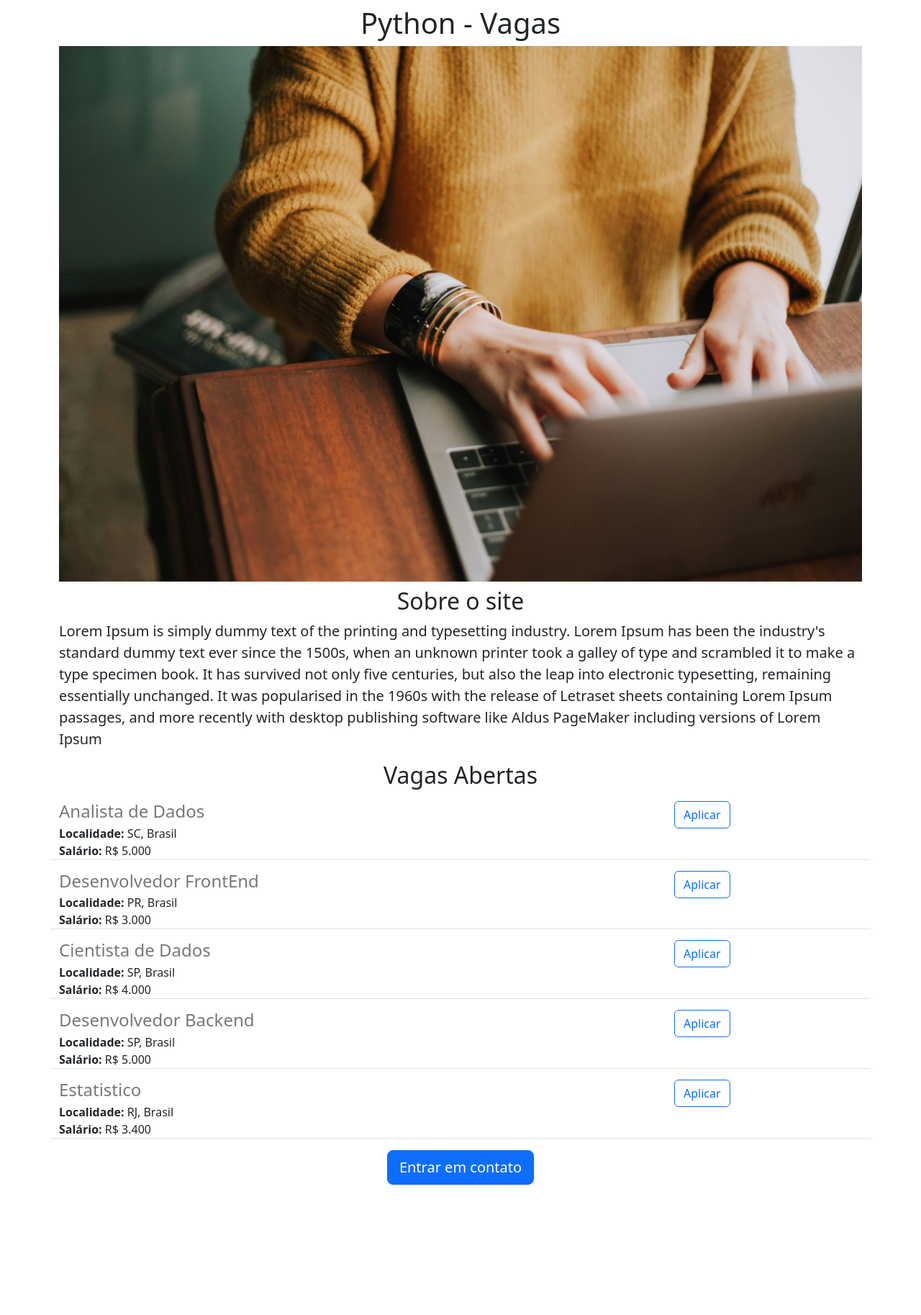
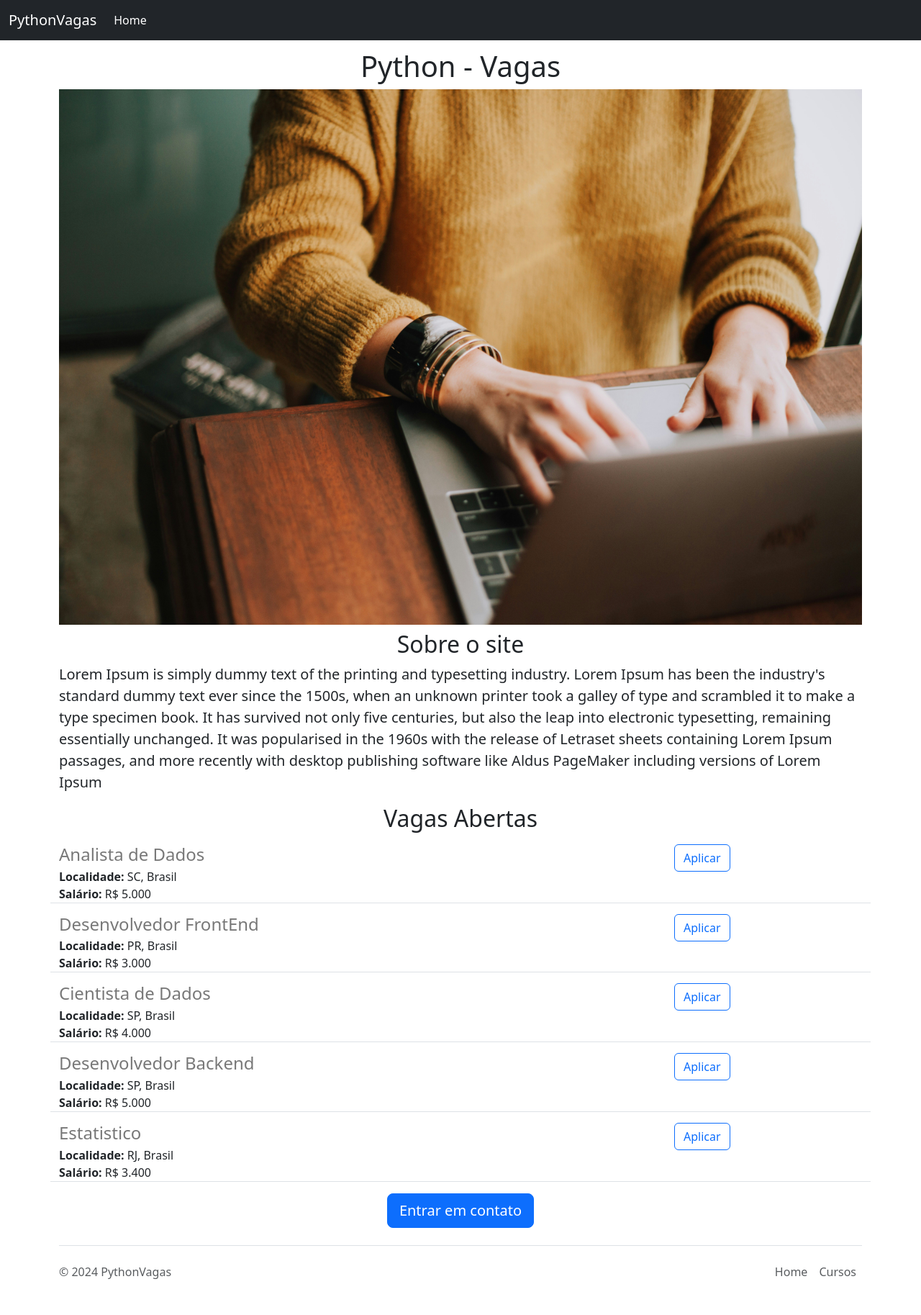
Before and after one commit to Ereseda/Python-Carreiras, a Flask app: page / in a window 1280 px wide. Shown: the whole page at 72% size. Before the commit the page ends 1646 px from the top, so only its background shows below. Run offline with Flask 3, Linux system fonts and the light colour scheme.

Commit message:
Ajustes UI

```diff
--- a/templates/home.html
+++ b/templates/home.html
@@ -8,6 +8,7 @@
 		<link rel="stylesheet" href="https://cdn.jsdelivr.net/npm/bootstrap@5.3.2/dist/css/bootstrap.min.css" integrity="sha384-T3c6CoIi6uLrA9TneNEoa7RxnatzjcDSCmG1MXxSR1GAsXEV/Dwwykc2MPK8M2HN" crossorigin="anonymous">
 	</head>
 	<body>
+		{% include 'includes/navbar.html'%}
 		<div class="container">
 			<h1 class="text-center mt-2 mb-2">Python - Vagas</h1>
 				<img class="img-fluid" src="{{url_for('static', filename='carreira.jpg')}}"/>
@@ -22,9 +23,9 @@
 					{%endfor%}
 				</p>
 				<div class="text-center"">
-					<button class="btn btn-primary btn-lg"">Entrar em contato</button>
+					<a href="mailto:elisjc.er@gmail.com" class="btn btn-primary btn-lg"">Entrar em contato</a>
 				</div>
 		</div>
-
+		{% include 'includes/footer.html'%}
 	</body>
 </html>
--- /dev/null
+++ b/templates/includes/footer.html
@@ -0,0 +1,12 @@
+<div class="container">
+	<footer class="d-flex flex-wrap justify-content-between align-items-center py-3 my-4 border-top">
+		<p class="col-md-4 mb-0 text-muted"">&copy; 2024 PythonVagas</p>
+		<ul class="nav col-md-4 justify-content-end">
+			<li class="nav-item">
+				<a class="nav-link px-2 text-muted"href="#">Home</a>
+			</li>
+			<li class="nav-item">
+				<a class="nav-link px-2 text-muted"href="#">Cursos</a>
+			</li>
+	</footer>
+</div>
--- /dev/null
+++ b/templates/includes/navbar.html
@@ -0,0 +1,19 @@
+<nav class="navbar navbar-expand-lg navbar-dark bg-dark fixed-top">
+	<div class="container-fluid">
+		<a class="navbar-brand" href="#">PythonVagas</a>
+
+			<button class="navbar-toggler" type="button" data-bs-toggle="collapse" data-bs-target="#navbarNavAltMarkup" aria-controls="navbarNavAltMarkup" aria-expanded="false" aria-label="Toggle navigation">
+				<span class="navbar-toggler-icon"></span>
+			</button>
+
+
+			<div class="collapse navbar-collapse" id="navbarNavAltMarkup">
+				<ul class="navbar-nav">
+					<li class="nav-item">
+						<a class="nav-link active" aria-current="page" href="#">Home</a>
+					</li>
+				</ul>
+			</div>
+	</div>
+</nav>
+<div style="height:60px;"></div>
--- a/templates/includes/vagas_item.html
+++ b/templates/includes/vagas_item.html
@@ -13,6 +13,6 @@
 		</div>
 	</div>
 	<div class="col-3">
-	<button type="button" class= "btn btn-outline-primary"">Aplicar</button>
+	<a href="mailto:elisjc.er@gmail.com?subject=Vaga {{vaga.titulo}}" type="button" class= "btn btn-outline-primary"">Aplicar</a>
 	</div>
 </div>
```
